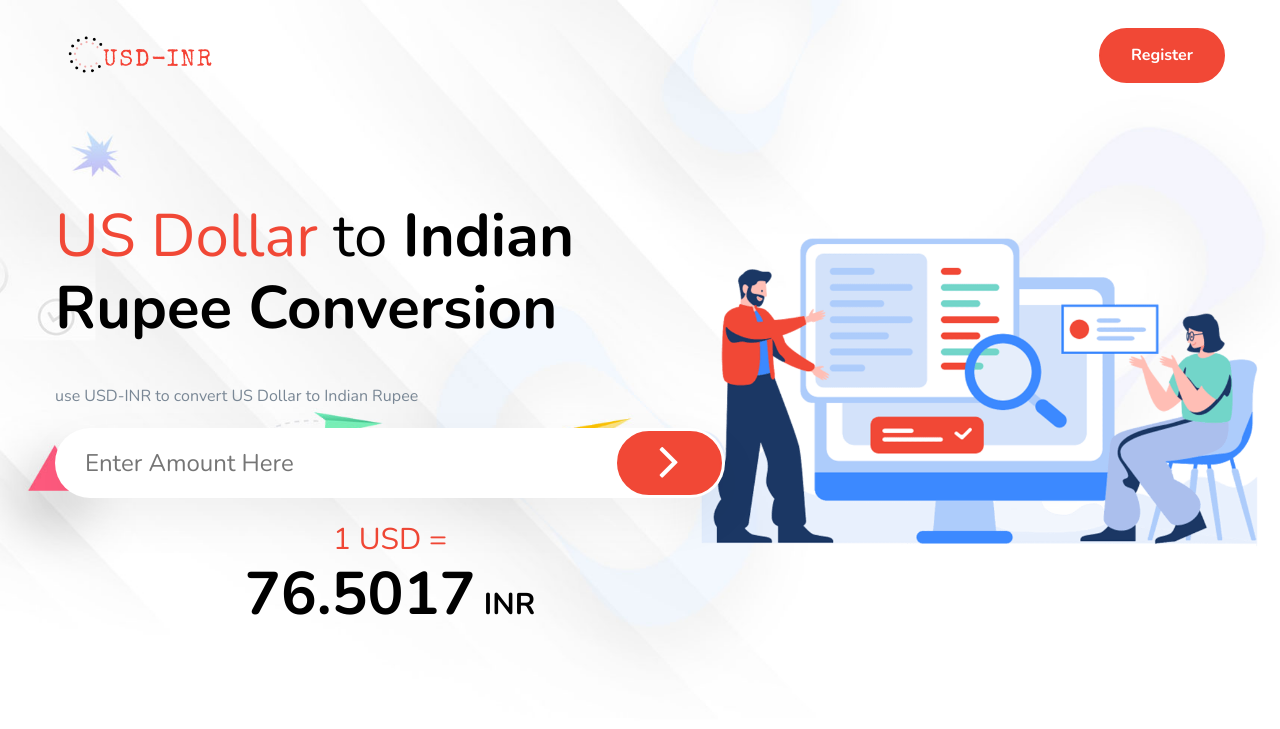
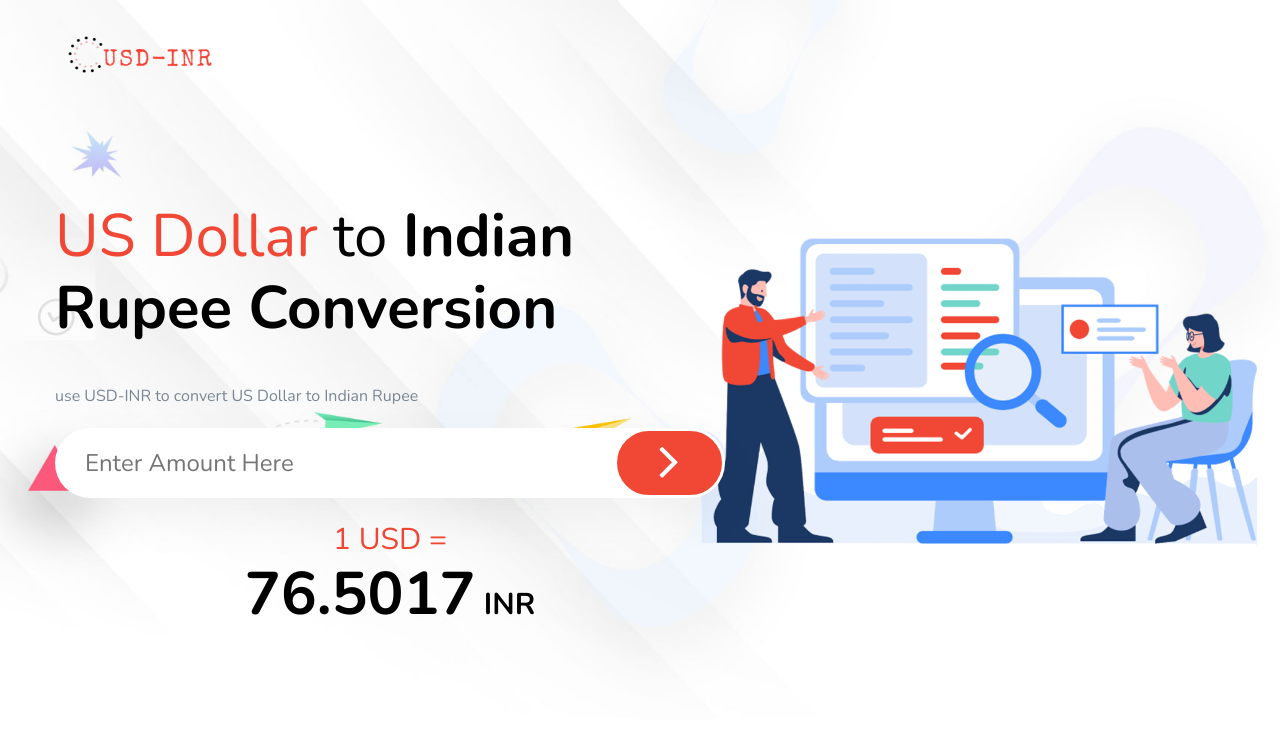
Before and after one commit to Garima935/project_usd-inr, a CodeIgniter app: page /database/ in a window 1280 px wide. Shown: the top 729 px of the page. Run offline with CodeIgniter, Linux system fonts and the light colour scheme.

Commit message:
Update welcome_message.php

```diff
--- a/application/views/welcome_message.php
+++ b/application/views/welcome_message.php
@@ -87,9 +87,9 @@
                             <div class="collapse navbar-collapse sub-menu-bar" id="navbarSupportedContent">
 
                             </div> <!-- navbar collapse -->
-                             <div class="navbar-btn d-none d-sm-inline-block" style="float: right;">
+<!--                              <div class="navbar-btn d-none d-sm-inline-block" style="float: right;">
                                 <a class="main-btn" href="Register">Register</a>
-                            </div>
+                            </div> -->
 
 
                         </nav> <!-- navbar -->
```
